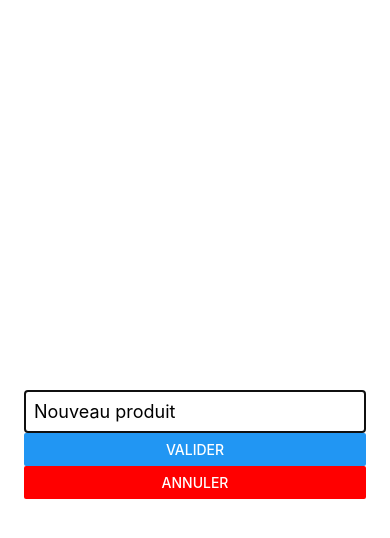
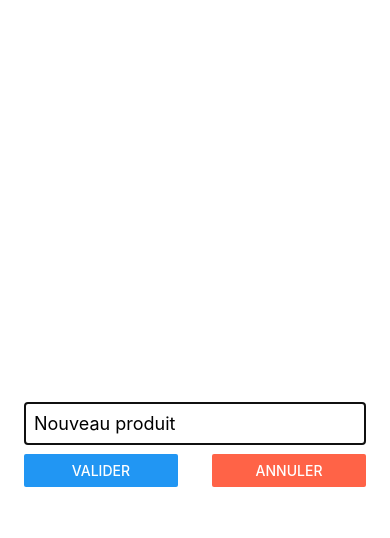
Before and after one commit to cem-sucu/shopping-list, a React Native app: screen / in a window 390 px wide. Both pictures are taken after a click on the button "AJOUTER NOUVEAU PRODUIT". Shown: the top 538 px of the page. Built offline with nearby package versions, Linux system fonts and the light colour scheme.

Commit message:
Aligner deux boutons horizontalement - Flex-box

```diff
--- a/components/AddProduct.js
+++ b/components/AddProduct.js
@@ -30,12 +30,18 @@ export const AddProduct = ({
                     // maxLength={9} limiter le  nombre de caractère écrivable
                     // secureTextEntry pour écrire les mots de passe, transforme le caractère en point noire c'est a dire cachée
                 />
-                <Button title="valider" onPress={handleClick} />
-                <Button
-                    title="annuler"
-                    onPress={cancelNewProduct}
-                    color="red"
-                />
+                <View style={styles.btnContainer}>
+                    <View style={styles.btnBlue}>
+                        <Button title="valider" onPress={handleClick} />
+                    </View>
+                    <View style={styles.btnTomato}>
+                        <Button
+                            title="annuler"
+                            onPress={cancelNewProduct}
+                            color="#ff6347"
+                        />
+                    </View>
+                </View>
 
                 {/*  //TODO pour pouvoir mettre du style sur le button ios  */}
                 {/*  <TouchableOpacity onPress={handleClick} style={styles.bgios}>
@@ -60,6 +66,7 @@ const styles = StyleSheet.create({
         padding: 10,
         paddingLeft: 9,
         fontSize: 18,
+        marginBottom:9,
     },
     //TODO le style que j'ai mis pour ios pour un button sur ios
     /*  bgios: {
@@ -70,4 +77,14 @@ const styles = StyleSheet.create({
         textAlign: "center",
     }, */
     //TODO fin du style pour ios
+    btnContainer: {
+        flexDirection: "row",
+        justifyContent: "space-between",
+    },
+    btnBlue: {
+        width: "45%",
+    },
+    btnTomato: {
+        width: "45%",
+    },
 });
```
